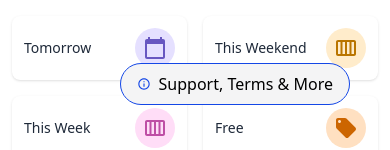
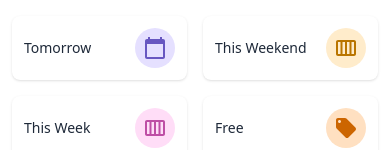
Before and after one commit to sauravbuilds/CityScript, a React (Vite) app: page / in a window 390 px wide. Shown: the part 707-857 px from the top of the page. Built offline with nearby package versions, Linux system fonts and the light colour scheme.

Commit message:
Support fixed

```diff
--- a/src/components/Support/Support.jsx
+++ b/src/components/Support/Support.jsx
@@ -3,7 +3,7 @@ import { IoMdInformationCircleOutline } from "react-icons/io";
 
 function Support() {
   return (
-    <div className="flex items-center justify-between gap-2 px-4 py-2 rounded-full border bg-zinc-100 border-blue-700 fixed bottom-8 right-10">
+    <div className="hidden lg:flex items-center justify-between gap-2 px-4 py-2 rounded-full border bg-zinc-100 border-blue-700 fixed bottom-8 right-10">
       <span className="text-sm text-blue-700">
         <IoMdInformationCircleOutline />
       </span>
```
